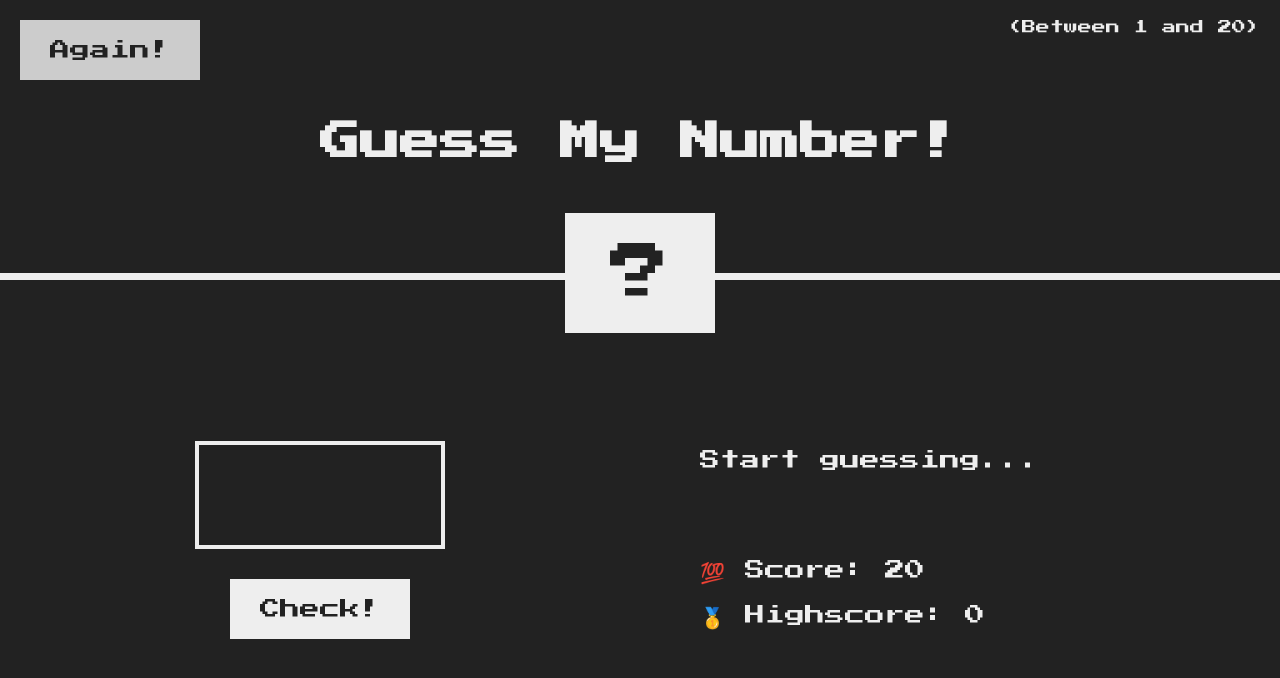
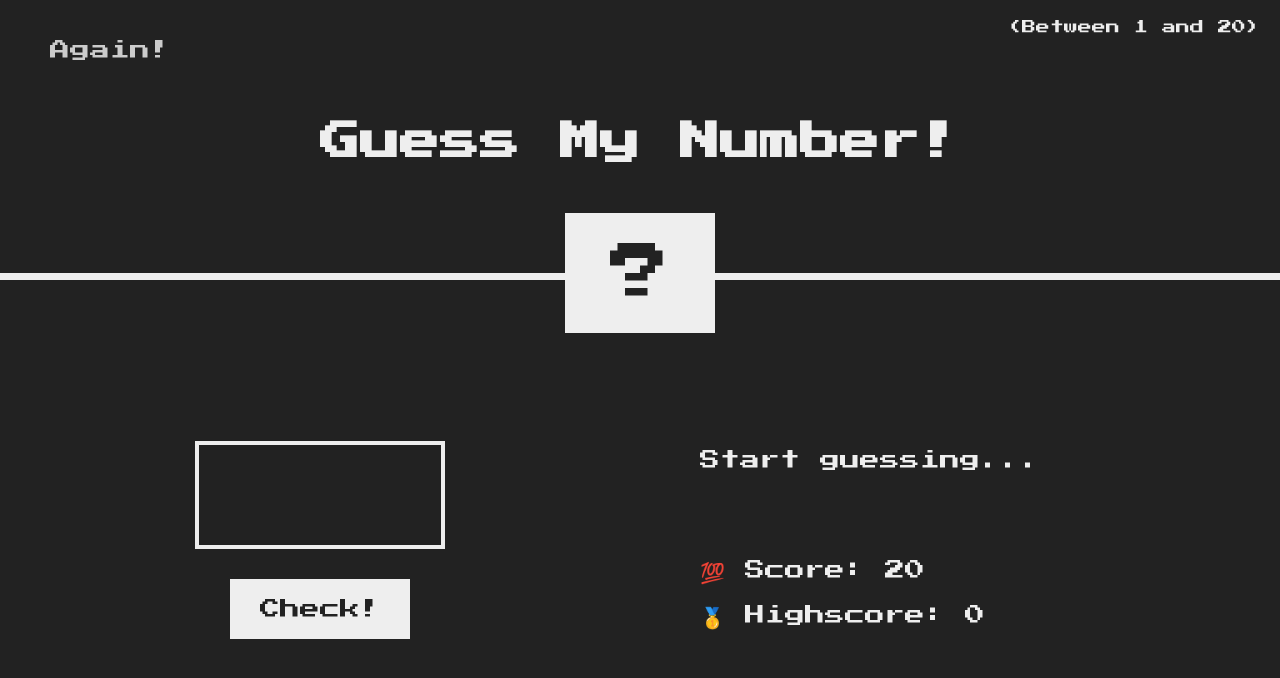
Before and after one commit to jimmyking92/guessMyNumber, a plain HTML site: page index.html in a window 1280 px wide. In both pictures the pointer is over the button "Again!". Drawn offline with Linux system fonts and the light colour scheme.

Commit message:
Update style.css

```diff
--- a/style.css
+++ b/style.css
@@ -106,8 +106,8 @@ h1 {
 }
 
 .btn:hover {
-  background-color: #ccc;
-  color: #222;
+  background-color: #222;
+  color: #ccc;
 }
 
 .message {
```
